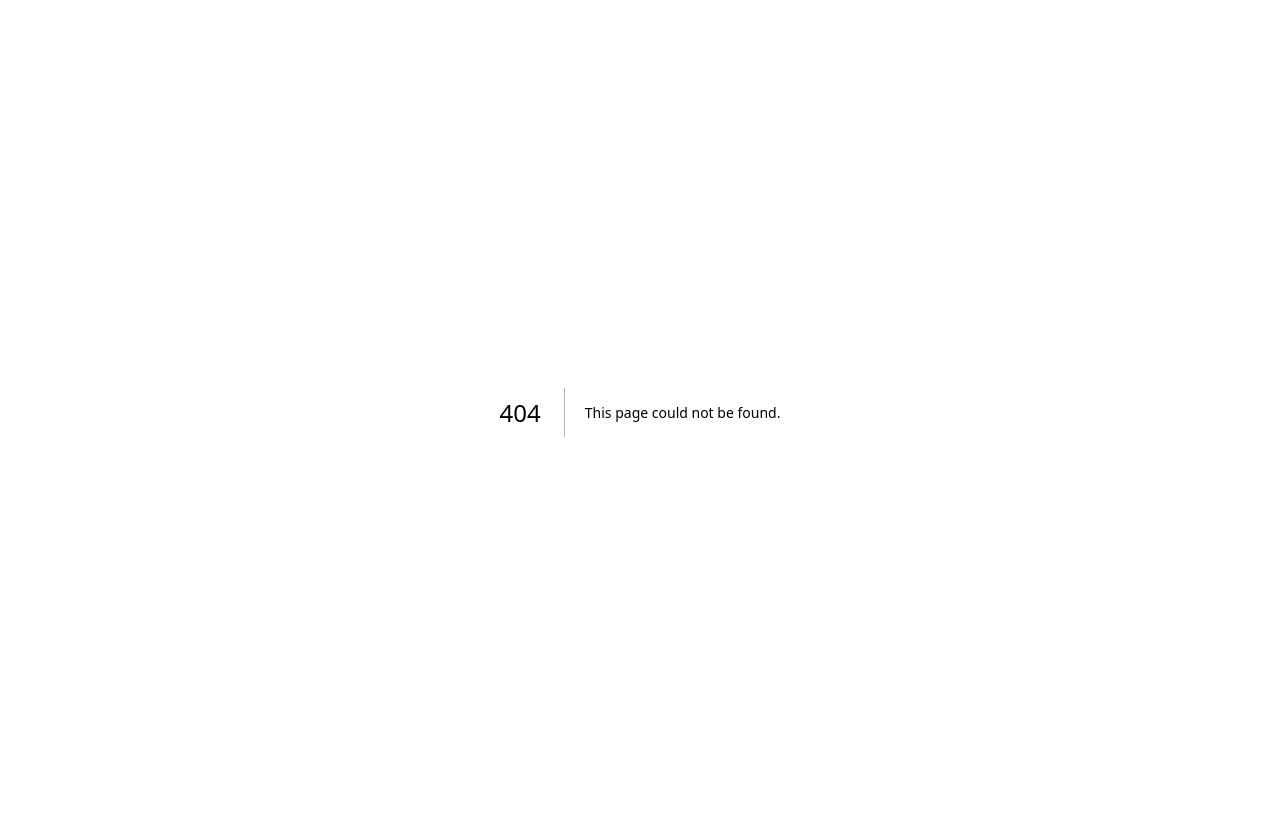
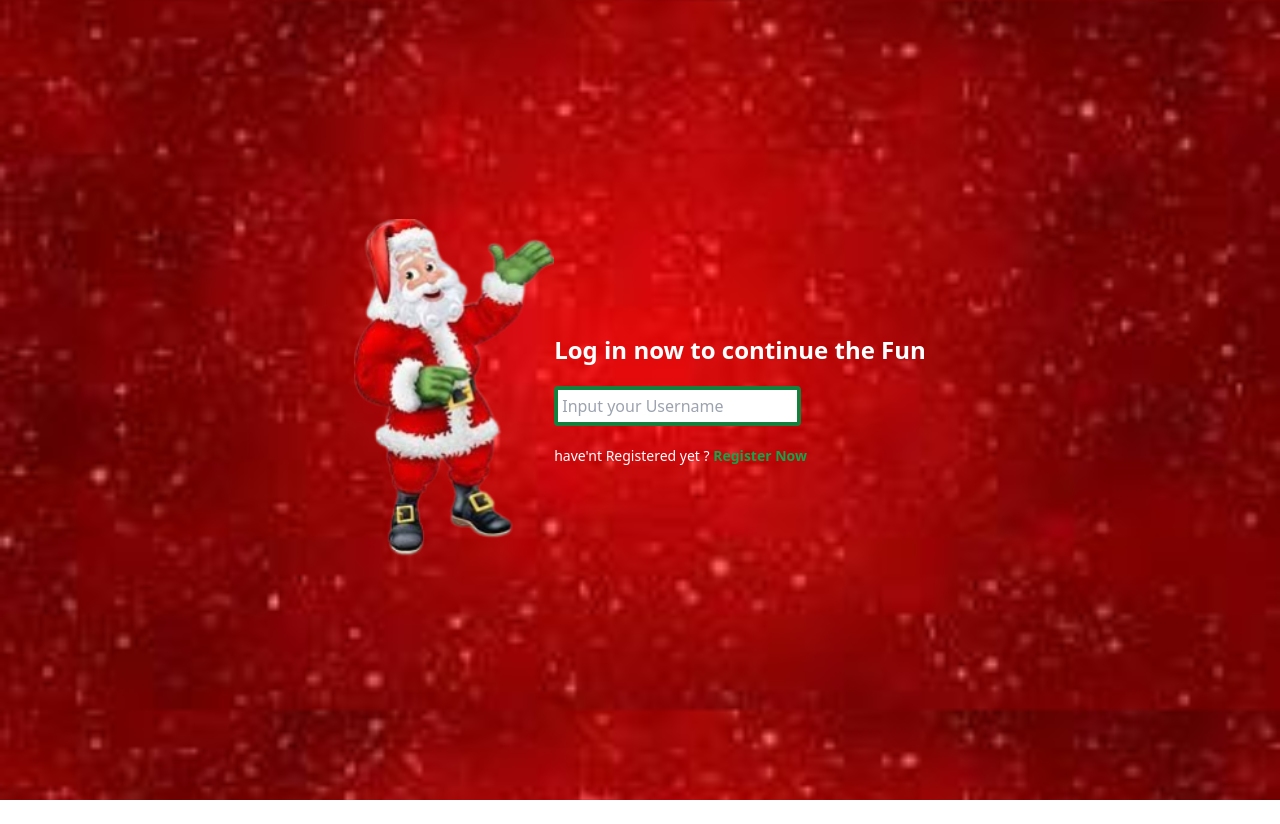
Before and after one commit to Emmanuel-xt/christmax-gift, a Next.js app in the folder christmax-gift/: page /login in a window 1280 px wide. Before the commit this address had no page. After the commit the page ends 800 px from the top, so only its background shows below. Built offline with nearby package versions, Linux system fonts and the light colour scheme.

Commit message:
Signin and LogIn Pages

```diff
--- a/christmax-gift/app/layout.jsx
+++ b/christmax-gift/app/layout.jsx
@@ -9,7 +9,7 @@ const Layout = ({children}) => {
   return (
     <html lang='en'>
         <body>
-            <main className="p-3">
+            <main className="">
                 {children}
             </main>
         </body>
--- /dev/null
+++ b/christmax-gift/app/login/page.jsx
@@ -0,0 +1,21 @@
+import Image from 'next/image'
+import Link from 'next/link'
+import React from 'react'
+
+const Login = () => {
+  return (
+    <div className='signin flex items-center justify-center p-5'>
+      <Image src={'/assets/fxmax.png'} width={200} height={200}  />
+
+      <div className="flex flex-col gap-5">
+        <h1 className='text-white font-bold text-2xl'>Log in now to continue the Fun</h1>
+        <form action="">
+          <input type="text" name="username" id="" placeholder="Input your Username" className='text-black outline-none rounded p-1 border border-4 border-green-700'/>
+        </form>
+        <p className='text-white text-sm font-thin'>have'nt Registered yet ? <Link href='./signin'> <span className='font-bold text-green-600'>Register Now</span></Link></p>
+      </div>
+    </div>
+  )
+}
+
+export default Login
--- a/christmax-gift/app/signin/page.jsx
+++ b/christmax-gift/app/signin/page.jsx
@@ -1,10 +1,19 @@
 import Image from 'next/image'
+import Link from 'next/link'
 import React from 'react'
 
 const Signin = () => {
   return (
-    <div className='signin'>
+    <div className='signin flex items-center justify-center p-5'>
       <Image src={'/assets/fxmax.png'} width={200} height={200}  />
+
+      <div className="flex flex-col gap-5">
+        <h1 className='text-white font-bold text-2xl'>Register now to Participate in the Festive Fun</h1>
+        <form action="">
+          <input type="text" name="username" id="" placeholder="Input a Cool name" className='text-black outline-none rounded p-1 border border-4 border-green-700'/>
+        </form>
+        <p className='text-white text-sm font-thin'>already registed before ? <Link href='./login'> <span className='font-bold text-green-600'>Log In</span></Link></p>
+      </div>
     </div>
   )
 }
```
